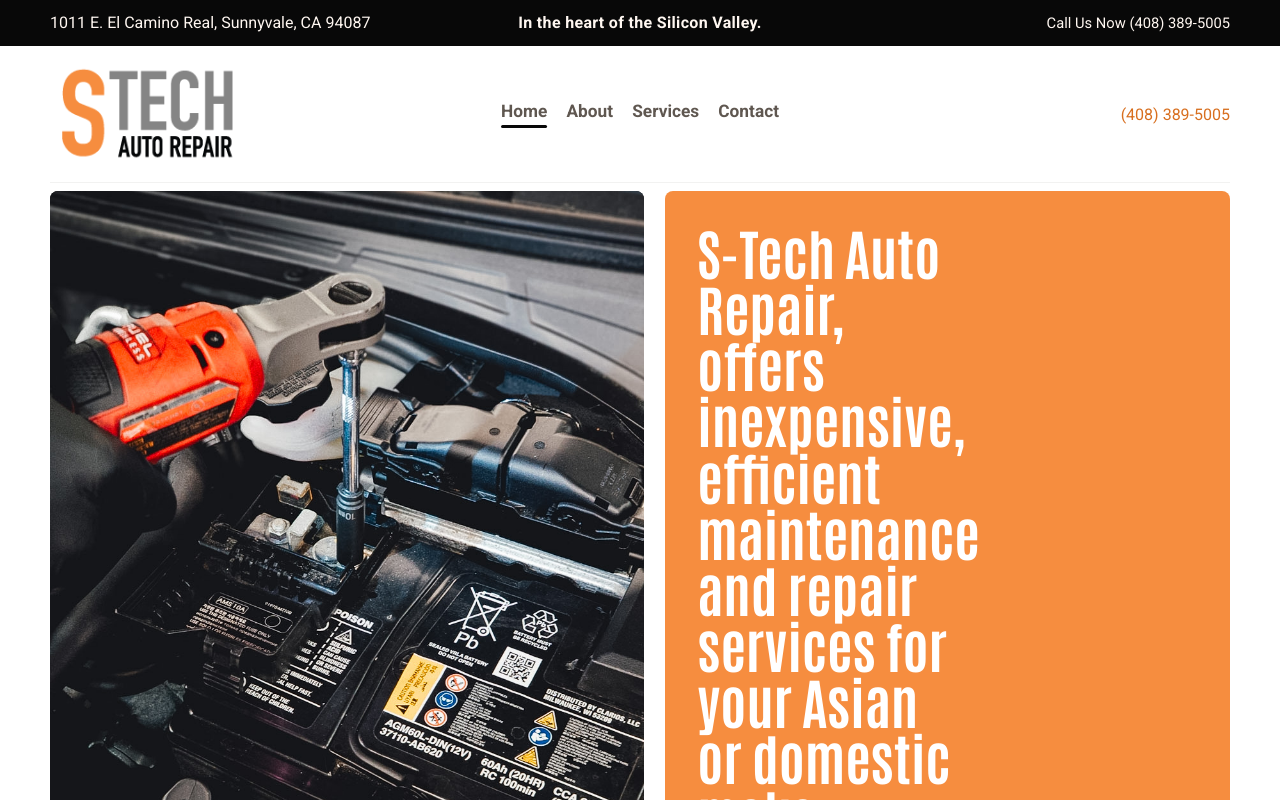
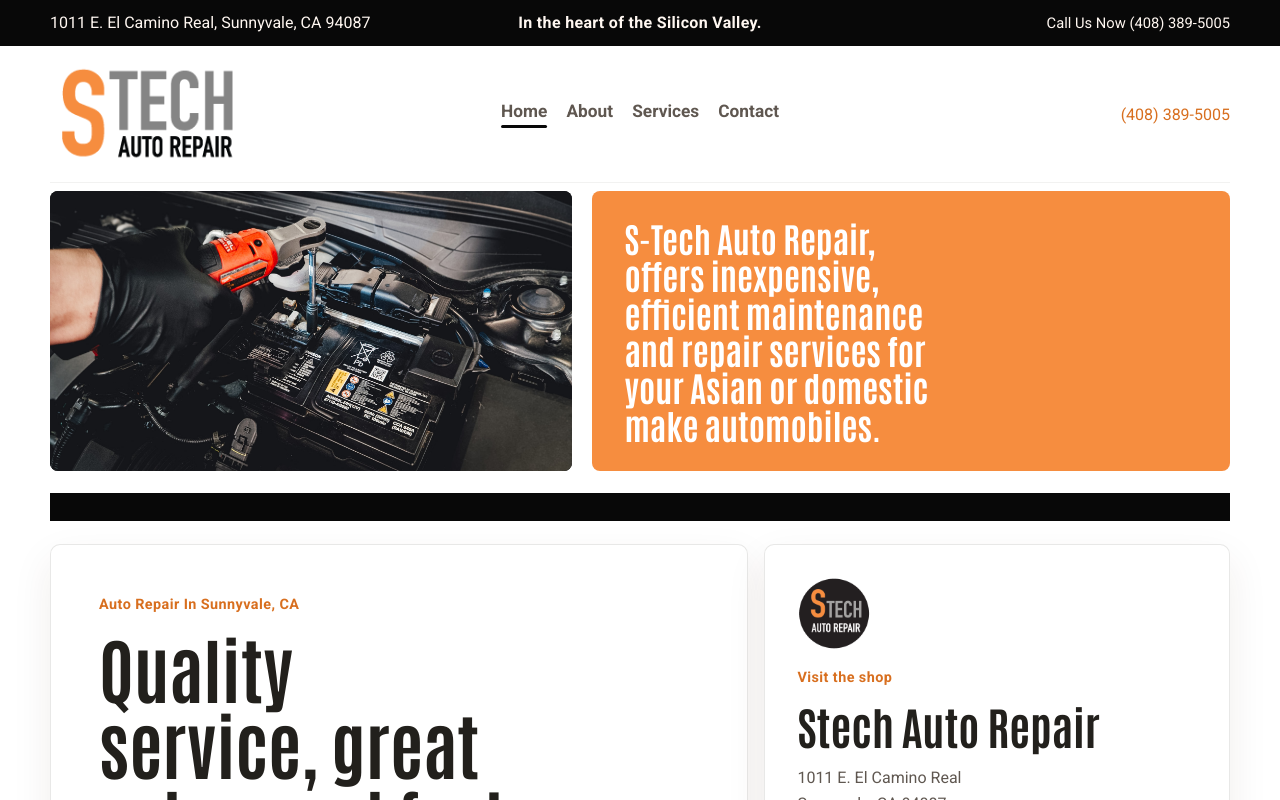
Before and after one commit to DietmarSZ/stechherman, a Next.js app: page / in a window 1280 px wide. Shown: the top 800 px of the page. Built offline with nearby package versions, Linux system fonts and the light colour scheme.

Commit message:
Reduce stacking in top orange banner

```diff
--- a/src/app/globals.css
+++ b/src/app/globals.css
@@ -204,14 +204,14 @@ main {
 }
 
 .hero-banner {
-  grid-template-columns: minmax(0, 1fr) minmax(260px, 0.95fr);
+  grid-template-columns: minmax(0, 0.9fr) minmax(320px, 1.1fr);
   gap: 1.3rem;
   align-items: stretch;
 }
 
 .hero-banner-image,
 .hero-banner-fill {
-  min-height: 320px;
+  min-height: 280px;
   border-radius: var(--radius-md);
   overflow: hidden;
 }
@@ -229,16 +229,16 @@ main {
   background: var(--accent);
   display: flex;
   align-items: end;
-  padding: 2rem;
+  padding: 1.75rem 2rem;
 }
 
 .hero-banner-fill p {
   margin: 0;
-  max-width: 10ch;
+  max-width: 19ch;
   color: #ffffff;
   font-family: var(--font-heading), "Helvetica Neue", "Arial Narrow", Arial, sans-serif;
-  font-size: clamp(2rem, 4.3vw, 3.5rem);
-  line-height: 1.02;
+  font-size: clamp(1.5rem, 2.7vw, 2.5rem);
+  line-height: 1.08;
   font-weight: 700;
 }
 
```
